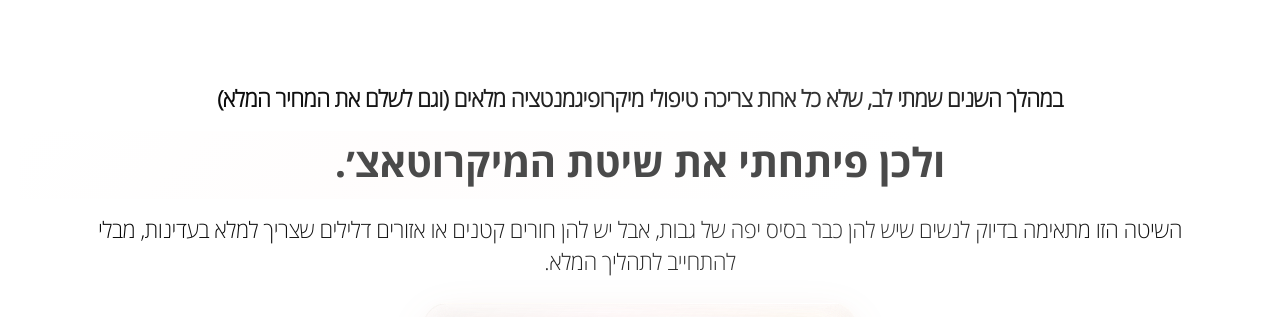
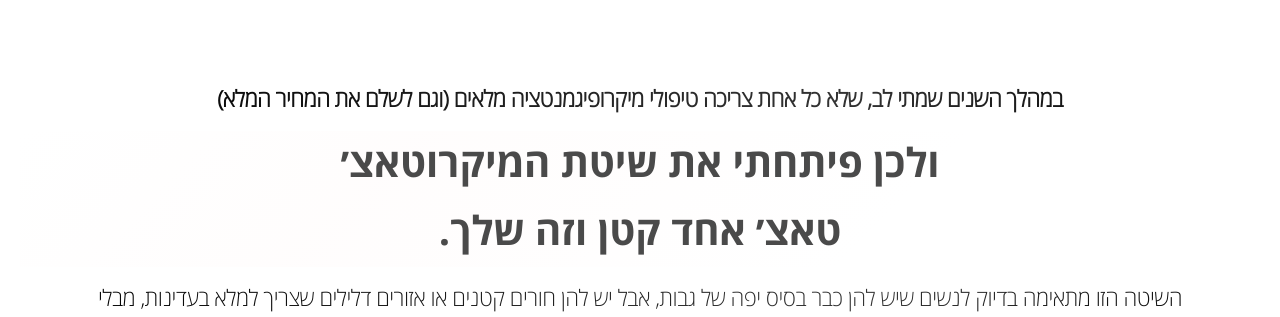
Before and after one commit to danielrozenblat1/ziv-danino, a React (Create React App) app: page / in a window 1280 px wide. Shown: the part 3360-3677 px from the top of the page. Built offline with nearby package versions, Linux system fonts and the light colour scheme.

Commit message:
newChnagess

```diff
--- a/src/components/treatment/Treatments.js
+++ b/src/components/treatment/Treatments.js
@@ -1,5 +1,5 @@
 import React, { useState } from 'react';
-import { FaUsers, FaPlus, FaMinus } from 'react-icons/fa';
+import { FaUsers, FaChevronDown, FaChevronUp } from 'react-icons/fa';
 import styles from './Treatments.module.css';
 
 // Import הרמת ריסים images
@@ -26,6 +26,7 @@ import microTouch2 from "../../images/זיו דנינו מיקרוטאצ 2.png";
 import microTouch3 from "../../images/זיו דנינו מיקרוטאצ 3.png";
 import microTouch4 from "../../images/זיו דנינו מיקרוטאצ 4.png";
 import microTouch5 from "../../images/מיקרוטאצ ראשית.jpeg";
+
 const TreatmentsDrawer = () => {
   const [openDrawer, setOpenDrawer] = useState(null);
 
@@ -119,7 +120,7 @@ const TreatmentsDrawer = () => {
           <div className={styles.drawerHeader} onClick={() => toggleDrawer(treatment.id)}>
             <div className={styles.toggleButton}>
               <span className={`${styles.icon} ${openDrawer === treatment.id ? styles.iconOpen : ''}`}>
-                {openDrawer === treatment.id ? <FaMinus /> : <FaPlus />}
+                {openDrawer === treatment.id ? <FaChevronUp /> : <FaChevronDown />}
               </span>
             </div>
 
--- a/src/components/treatment/Treatments.module.css
+++ b/src/components/treatment/Treatments.module.css
@@ -120,7 +120,6 @@
 }
 
 .iconOpen {
-  transform: rotate(180deg);
   background: rgba(255, 228, 225, 0.2);
   color: rgba(101, 85, 70, 0.8);
 }
--- a/src/screens/FifthScreen.js
+++ b/src/screens/FifthScreen.js
@@ -10,7 +10,7 @@ const FifthScreen = () => {
       </div>
 
       <div className={styles.title}>
-        ולכן פיתחתי את שיטת המיקרוטאצ׳.
+        ולכן פיתחתי את שיטת המיקרוטאצ׳ <br/> טאצ׳ אחד קטן וזה שלך.
       </div>
 
       <div className={styles.description}>
```
